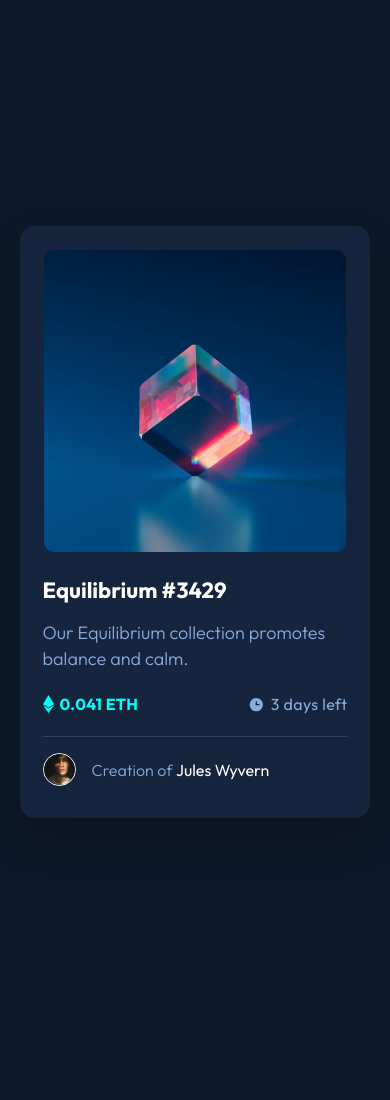
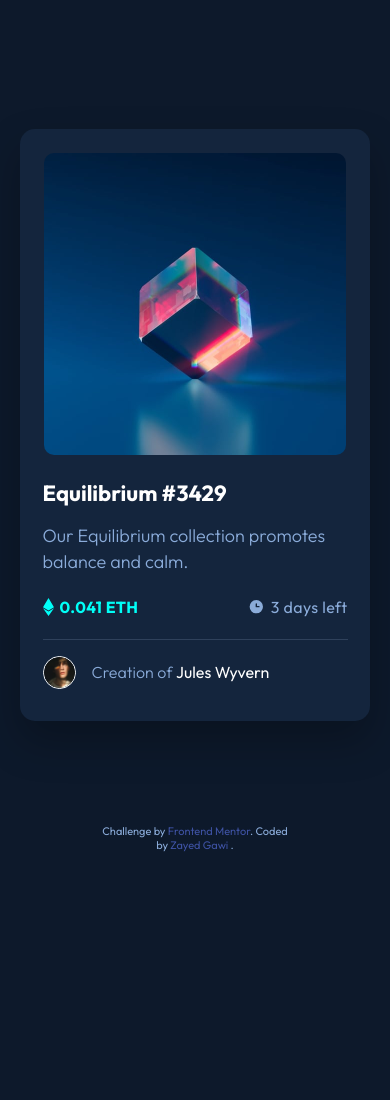
Before and after one commit to xZAYEDx/nft-preview-card-component-main, a plain HTML site: page index.html in a window 390 px wide. Shown: the top 1100 px of the page. After the commit the page ends 852 px from the top, so only its background shows below. Drawn offline with Linux system fonts and the light colour scheme.

Commit message:
Updated the phone view

```diff
--- a/style.css
+++ b/style.css
@@ -58,7 +58,7 @@ a {
   box-shadow: 0 20px 40px rgba(0, 0, 0, 0.25);
   border-radius: var(--radius-600);
   overflow: hidden;
-  margin-top: 20rem; //phone
+  margin-top: 0.5rem; //phone
 }
 
 .card__img-container {
@@ -177,7 +177,7 @@ a {
 .attribution {
   position: absolute;
   left: 50%;
-  bottom: -38%;
+  bottom: -1%;
   transform: translateX(-50%);
   font-size: 11px;
   text-align: center;
```
